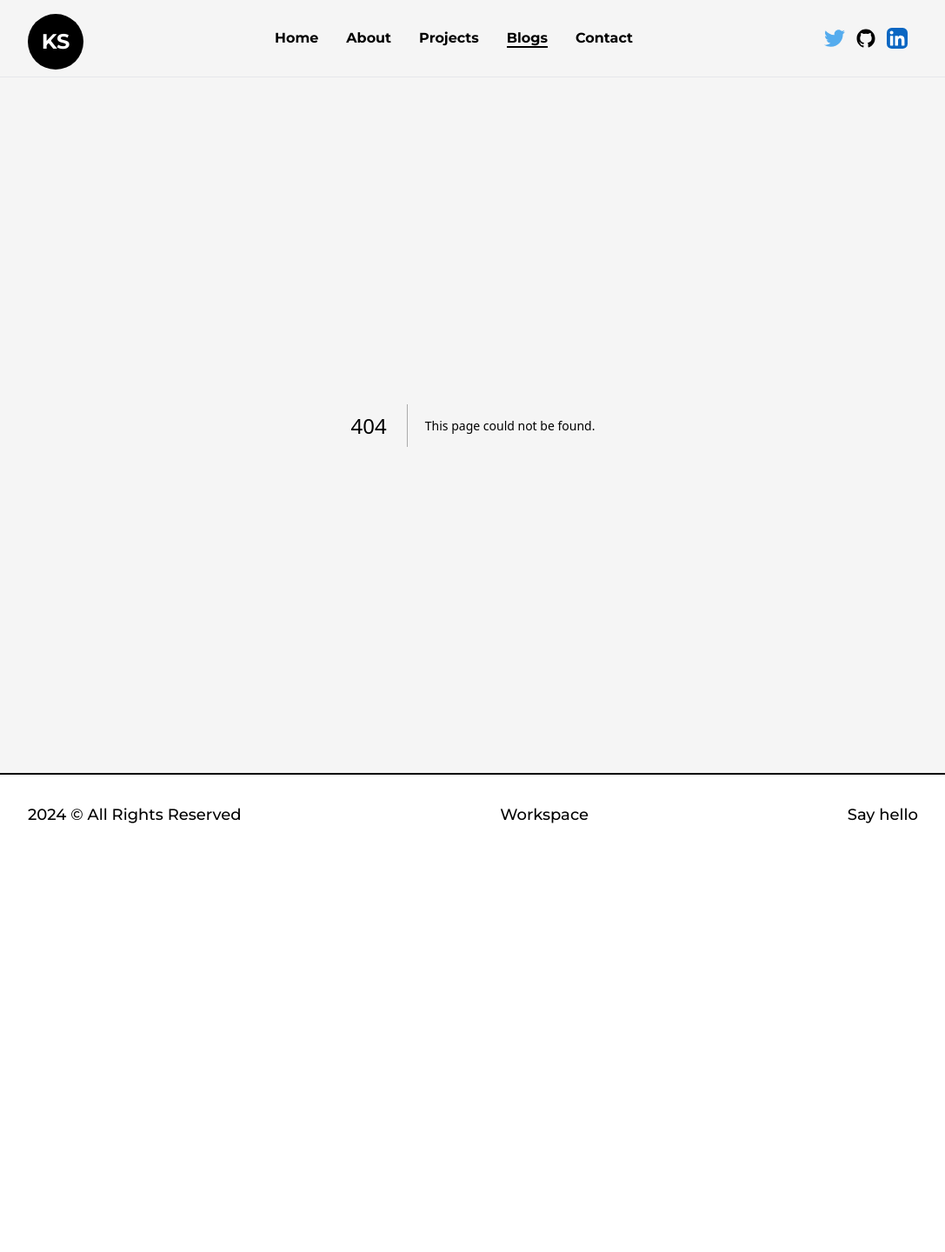
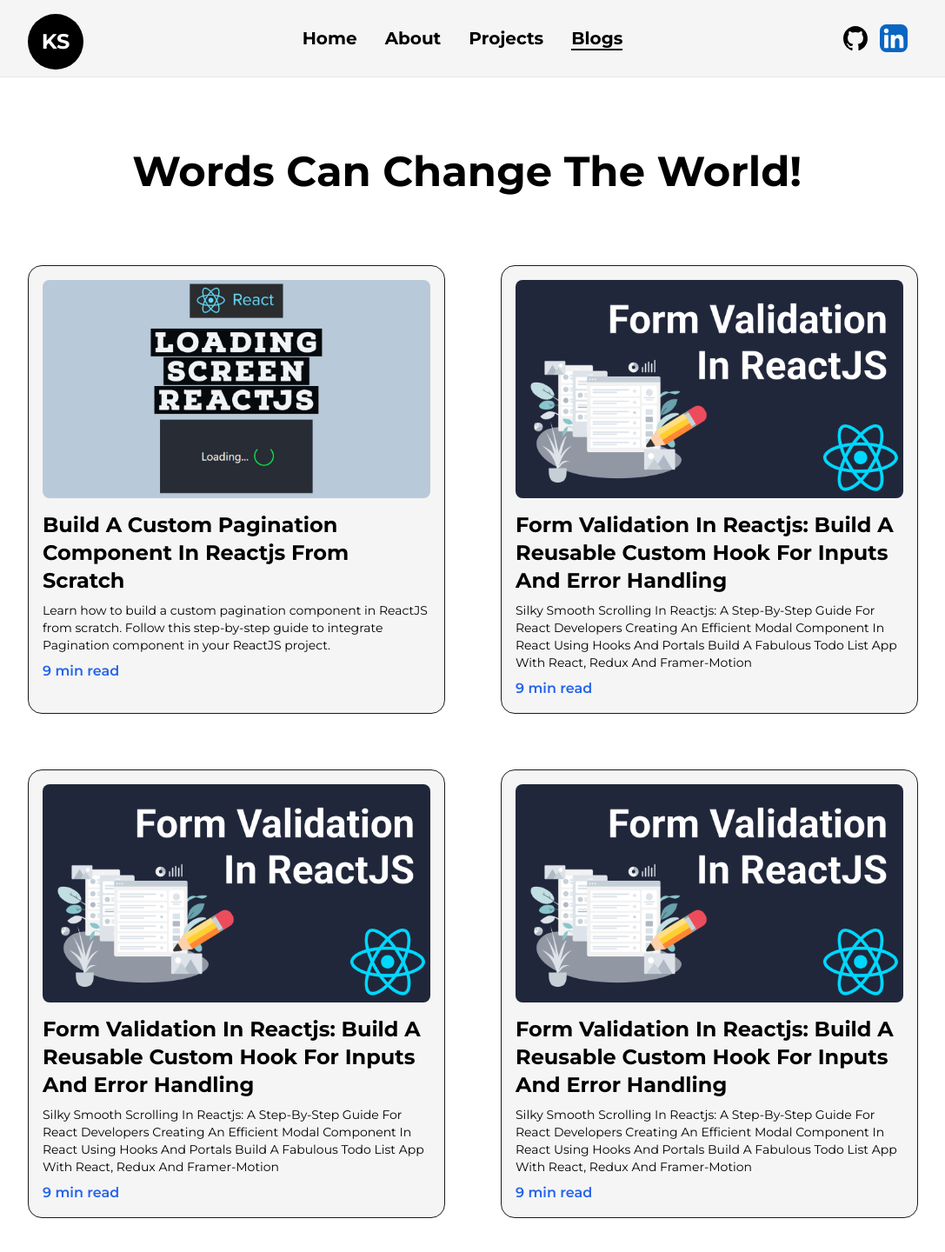
Before and after one commit to ksroyal100/Portfolio.github.io, a Next.js app: page /blogs in a window 1280 px wide. Before the commit this address had no page. Shown: the top 1440 px of the page at 87% size, without its empty margins (96-1183 px from the left). Before the commit the page ends 983 px from the top, so only its background shows below. Built offline with nearby package versions, Linux system fonts and the light colour scheme.

Commit message:
creating blog section beautifully

```diff
--- a/src/components/Navbar.js
+++ b/src/components/Navbar.js
@@ -26,35 +26,27 @@ const Navbar = () => {
       </div>
 
           <nav>
-        <CustomLink href="/" title="Home" className='mx-4 font-bold' />
-        <CustomLink href="/about" title="About" className='mx-4 font-bold'/>
-            <CustomLink href="/projects" title="Projects" className='mx-4 font-bold'/>
-            <CustomLink href="/blogs" title="Blogs" className='mx-4 font-bold'/>
-            <CustomLink href="/contact" title="Contact" className='mx-4 font-bold'/>
+        <CustomLink href="/" title="Home" className='mx-4 font-bold text-xl' />
+        <CustomLink href="/about" title="About" className='mx-4 font-bold text-xl'/>
+            <CustomLink href="/projects" title="Projects" className='mx-4 font-bold text-xl'/>
+            <CustomLink href="/blogs" title="Blogs" className='mx-4 font-bold text-xl'/>
+            {/* <CustomLink href="/contact" title="Contact" className='mx-4 font-bold'/> */}
 
       </nav>
 
           <nav className='flex items-center justify-center flex-wrap'>
-        <motion.a href="https://twitter.com" target={"_blank"}
+        <motion.a href="https://github.com/ksroyal100" target={"_blank"}
           whileHover={{ y: -2 }}
           whileTap={{scale: 0.9}}
-          className='w-6 mr-3'
+          className='w-8 mr-3'
         >
 
-          <TwitterIcon />
+          <GithubIcon />
               </motion.a>
-        <motion.a href="https://twitter.com" target={"_blank"}
+        <motion.a href="https://www.linkedin.com/in/kishansahu492" target={"_blank"}
           whileHover={{ y: -2 }}
           whileTap={{scale: 0.9}}
-          className='w-6 mr-3'
-
-        >
-          <GithubIcon />
-              </motion.a>
-        <motion.a href="https://twitter.com" target={"_blank"}
-          whileHover={{ y: -2 }}
-          whileTap={{scale: 0.9}}
-          className='w-6 mr-3'
+          className='w-8 mr-3'
 
         >
           <LinkedInIcon />
--- /dev/null
+++ b/src/pages/blogs.js
@@ -0,0 +1,206 @@
+import AnimatedText from '@/components/AnimatedText'
+import Layout from '@/components/Layout'
+import Head from 'next/head'
+import Image from 'next/image'
+import Link from 'next/link'
+import React, { useRef } from 'react'
+import blog1 from '../../public/images/articles/blog1.jpg'
+import blog2 from '../../public/images/articles/blog2.png'
+import { motion, useMotionValue } from 'framer-motion'
+
+const FramerImage = motion(Image);
+
+const MovingImage = ({ img, title, link }) => {
+    const x = useMotionValue(0)
+    const y = useMotionValue(0)
+    const imgRef = useRef(null)
+
+    function handleMouse(event) {
+        imgRef.current.style.display = 'inline-block'
+        x.set(event.pageX)
+        y.set(-10)
+    }
+    function handleMouseLeave(event) {
+        imgRef.current.style.display = 'none'
+        x.set(0)
+        y.set(0)
+    }
+
+    return (
+        <Link href={link} target='_blank'
+            onMouseMove={handleMouse}
+            onMouseLeave={handleMouseLeave}
+        >
+            <h2 className='capitalize text-xl font-semibold hover:underline'>{title}</h2>
+            <FramerImage
+                style={{ x: x, y: y }}
+                initial={{opacity:0}}
+                whileInView={{opacity:1, transition:{duration:0.2}}}
+                ref={imgRef} src={img} alt={title} className='z-10 w-96 h-auto hidden absolute rounded-lg' />
+        </Link>
+    )
+}
+
+const Blogs = ({title, date, link}) => {
+    return (
+        <motion.li
+            initial={{ y: 200 }}
+            whileInView={{ y: 0, transition: { duration: 0.5, ease: "easeInOut" } }}
+            viewport={{once: true}}
+            className='relative w-full p-4 py-4 my-4 rounded-xl flex items-center justify-between bg-light text-dark first-mt-0 border border-solid border-dark'>
+           <MovingImage title={title} img={blog2} link={link}/>
+            <span>{date}</span>
+
+        </motion.li>
+    )
+}
+
+const FeaturedBlog = ({img, title, time, summary, link,}) => {
+    return (
+        <li className='relative col-span-1 w-full p-4 bg-light border border-solid border-dark rounded-2xl'>
+               <Link href={link} target='_blank'
+            className='w-full inline-block cursor-pointer overflow-hidden rounded-lg'
+            >
+                <FramerImage src={img} alt={title} className='w-full h-auto'
+                    whileHover={{ scale: 1.05 }}
+                    transition={{duration:0.2}}
+                />
+            </Link>
+            <Link href={link} target='_blank'>
+                <h2 className='capitalize text-2xl font-bold my-2 hover:underline'>{title}</h2>
+            </Link>
+            <p className='text-sm mb-2'>{summary}</p>
+            <span className='text-blue-600 font-semibold'>{time}</span>
+
+        </li>
+    )
+}
+
+
+const blogs = () => {
+  return (
+      <>
+          <Head>
+              <title>Kishan Sahu | Blogs</title>
+              <meta name="description" content="Generated by create next app"/>
+
+          </Head>
+          <main className='w-full flex flex-col items-center justify-center overflow-hidden'>
+              <Layout className='pt-16'>
+                  <AnimatedText text='Words Can Change The World!' className='mb-16 text-[3rem]'/>
+                  <ul className=' grid grid-cols-2 gap-16'>
+                      <FeaturedBlog
+                          title='Build A Custom Pagination Component In Reactjs From Scratch'
+                          summary='Learn how to build a custom pagination component in ReactJS from scratch.
+Follow this step-by-step guide to integrate Pagination component in your ReactJS project.'
+                          time='9 min read'
+                          link='/'
+                          img={blog1}
+                      />
+                      <FeaturedBlog
+                          title='Form Validation In Reactjs: Build A Reusable Custom Hook For Inputs And Error Handling'
+                          summary='Silky Smooth Scrolling In Reactjs: A Step-By-Step Guide For React Developers
+
+Creating An Efficient Modal Component In React Using Hooks And Portals
+
+Build A Fabulous Todo List App With React, Redux And Framer-Motion'
+                          time='9 min read'
+                          link='/'
+                          img={blog2}
+                      />
+                       <FeaturedBlog
+                          title='Form Validation In Reactjs: Build A Reusable Custom Hook For Inputs And Error Handling'
+                          summary='Silky Smooth Scrolling In Reactjs: A Step-By-Step Guide For React Developers
+
+Creating An Efficient Modal Component In React Using Hooks And Portals
+
+Build A Fabulous Todo List App With React, Redux And Framer-Motion'
+                          time='9 min read'
+                          link='/'
+                          img={blog2}
+                      />
+                       <FeaturedBlog
+                          title='Form Validation In Reactjs: Build A Reusable Custom Hook For Inputs And Error Handling'
+                          summary='Silky Smooth Scrolling In Reactjs: A Step-By-Step Guide For React Developers
+
+Creating An Efficient Modal Component In React Using Hooks And Portals
+
+Build A Fabulous Todo List App With React, Redux And Framer-Motion'
+                          time='9 min read'
+                          link='/'
+                          img={blog2}
+                      />
+
+
+                  </ul>
+                  <h2 className='font-bold text-4xl w-full text-center my-32 '>All Blogs</h2>
+                  <ul>
+                      <Blogs
+                          title='What Is Higher Order Component (Hoc) In React?'
+                          date='12 mar 2024'
+                          link='/'
+                          img={blog2}
+                      />
+                      <Blogs
+                          title='What Is Higher Order Component (Hoc) In React?'
+                          date='12 mar 2024'
+                          link='/'
+                          img={blog2}
+                      />
+                      <Blogs
+                          title='What Is Higher Order Component (Hoc) In React?'
+                          date='12 mar 2024'
+                          link='/'
+                          img={blog2}
+                      />
+                      <Blogs
+                          title='What Is Higher Order Component (Hoc) In React?'
+                          date='12 mar 2024'
+                          link='/'
+                          img={blog2}
+                      />
+                      <Blogs
+                          title='What Is Higher Order Component (Hoc) In React?'
+                          date='12 mar 2024'
+                          link='/'
+                          img={blog2}
+                      />
+                      <Blogs
+                          title='What Is Higher Order Component (Hoc) In React?'
+                          date='12 mar 2024'
+                          link='/'
+                          img={blog2}
+                      />
+                      <Blogs
+                          title='What Is Higher Order Component (Hoc) In React?'
+                          date='12 mar 2024'
+                          link='/'
+                          img={blog2}
+                      />
+                      <Blogs
+                          title='What Is Higher Order Component (Hoc) In React?'
+                          date='12 mar 2024'
+                          link='/'
+                          img={blog2}
+                      />
+                      <Blogs
+                          title='What Is Higher Order Component (Hoc) In React?'
+                          date='12 mar 2024'
+                          link='/'
+                          img={blog2}
+                      />
+                      <Blogs
+                          title='What Is Higher Order Component (Hoc) In React?'
+                          date='12 mar 2024'
+                          link='/'
+                          img={blog2}
+                      />
+
+                  </ul>
+              </Layout>
+          </main>
+    </>
+  )
+}
+
+export default blogs
--- a/src/pages/index.js
+++ b/src/pages/index.js
@@ -11,6 +11,7 @@ export default function Home() {
   return (
     <>
       <Head>
+
 
         <title>Kishan Sahu | Software Developer</title>
         <meta name="description" content="Generated by create next app" />
@@ -34,9 +35,10 @@ Explore my latest projects and articles, showcasing my expertise in React.js and
                 <Link href='mailto:guptakishan492@gmail.com' target='_blank' className='ml-4 text-lg font-medium capitalize text-black underline '>Contact</Link>
               </div>
             </div>
+
           </div>
         </Layout>
-        <Hireme />
+        {/* <Hireme /> */}
    </main>
     </>
   )
--- a/src/pages/projects.js
+++ b/src/pages/projects.js
@@ -6,6 +6,9 @@ import Link from 'next/link'
 import Image from 'next/image'
 import { GithubIcon } from '@/components/icons'
 import project1 from '../../public/images/projects/devdreaming.jpg'
+import { motion } from 'framer-motion'
+
+const FramerImage = motion(Image);
 
 
 const FeaturedProject = ({type,title,summary, img, link, github}) => {
@@ -15,7 +18,10 @@ const FeaturedProject = ({type,title,summary, img, link, github}) => {
             <Link href={link} target='_blank'
             className='w-1/2 cursor-pointer overflow-hidden rounded-lg'
             >
-                <Image src={img} alt={title} className='w-full h-auto'/>
+                <FramerImage src={img} alt={title} className='w-full h-auto'
+                    whileHover={{ scale: 1.05 }}
+                    transition={{duration:0.2}}
+                />
             </Link>
             <div className='w-1/2 flex flex-col items-start justify-between pl-6'>
                 <span className='text-blue-600 font-medium text-xl'>{type}</span>
@@ -42,7 +48,10 @@ const Project = ({title, type, img, link, github}) => {
             <Link href={link} target='_blank'
             className='w-full cursor-pointer overflow-hidden rounded-lg'
             >
-                <Image src={img} alt={title} className='w-full h-auto'/>
+                <FramerImage src={img} alt={title} className='w-full h-auto'
+                    whileHover={{ scale: 1.05 }}
+                    transition={{duration:0.2}}
+                />
             </Link>
             <div className='w-full flex flex-col items-start justify-between mt-4'>
                 <span className='text-blue-600 font-medium text-xl'>{type}</span>
```
Also changed, not shown: public/images/articles/blog1.jpg (renamed from public/images/articles/create loading screen in react js.jpg), public/images/articles/blog2.png (renamed from public/images/articles/form validation in reactjs using custom react hook.png).
